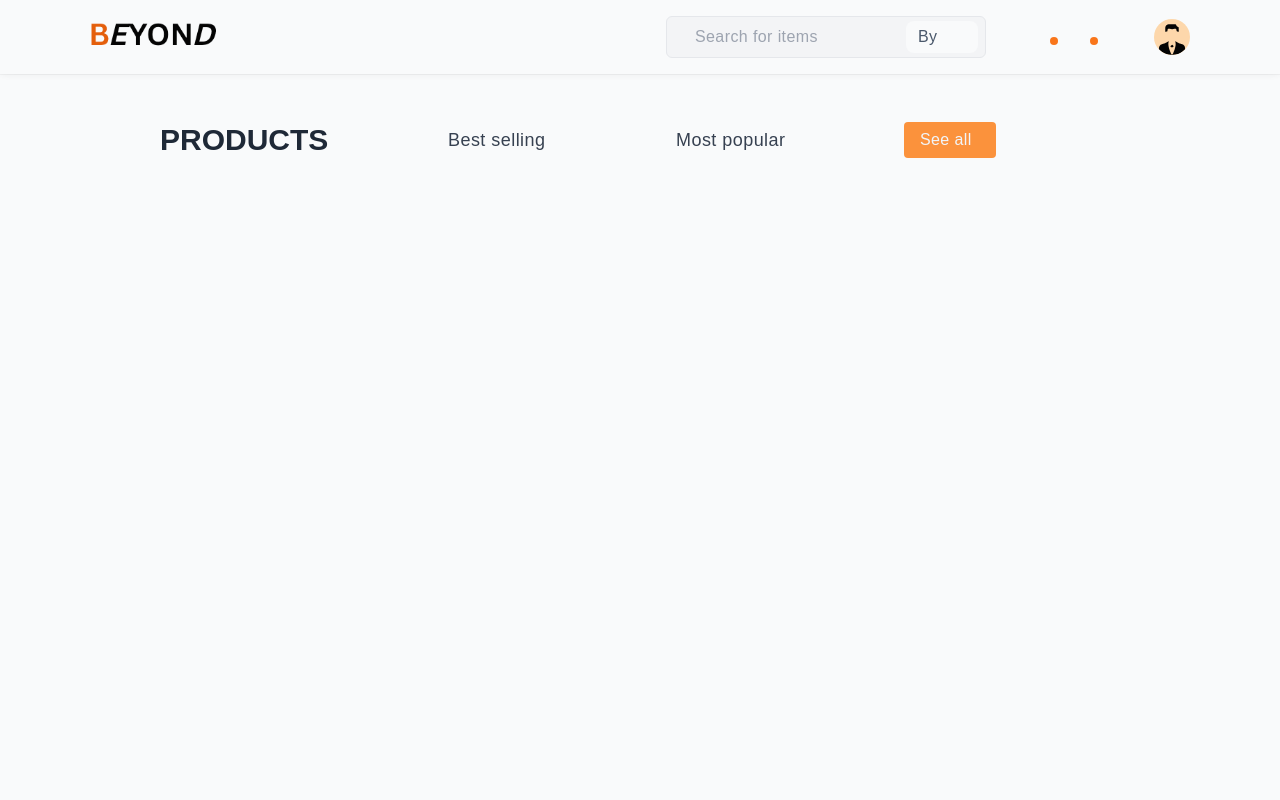
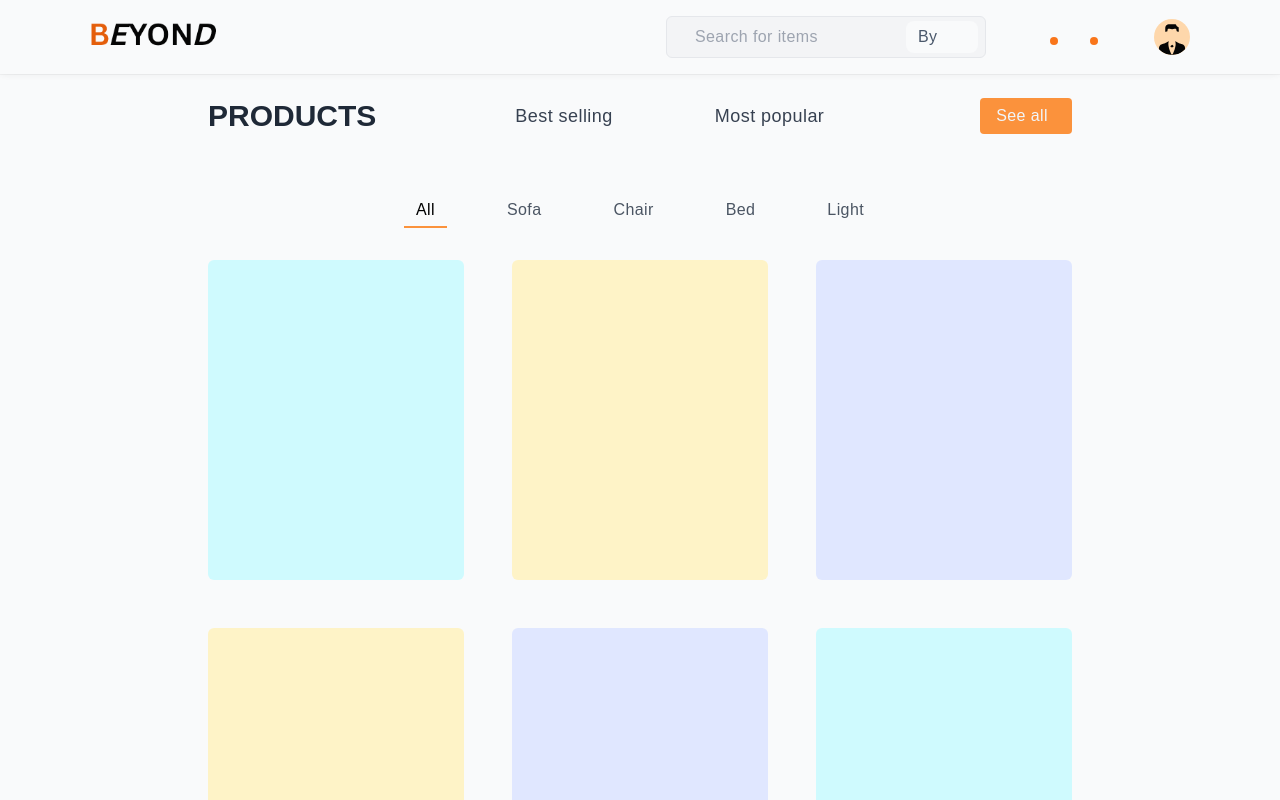
Before and after one commit to Amos-Ditto/Beyond-Furniture, a Nuxt app in the folder beyond-ui/: page /index in a window 1280 px wide. Built offline with nearby package versions, Linux system fonts and the light colour scheme.

Commit message:
chore: Update on Home Page Design

```diff
--- /dev/null
+++ b/beyond-ui/components/Cards/AboutDetail.vue
@@ -0,0 +1,3 @@
+<template>
+	<div class="w-full flex flex-col gap-y-1"></div>
+</template>
--- /dev/null
+++ b/beyond-ui/components/Cards/HomeItemCard.vue
@@ -0,0 +1,9 @@
+<script setup lang="ts">
+defineProps<{
+	bg: string;
+}>();
+</script>
+
+<template>
+	<div class="item flex flex-col rounded-md px-2 py-3 gap-y-3 min-h-[20rem]" :class="bg"></div>
+</template>
--- /dev/null
+++ b/beyond-ui/components/ServicesDescription.vue
@@ -0,0 +1,7 @@
+<template>
+	<div class="w-full grid grid-cols-2 gap-4 py-2">
+		<div class="descriptions flex flex-col gap-y-3">
+			<div class="details-list grid grid-cols-2 gap-4"></div>
+		</div>
+	</div>
+</template>
--- a/beyond-ui/nuxt.config.ts
+++ b/beyond-ui/nuxt.config.ts
@@ -2,7 +2,10 @@ import presetIcons from "@unocss/preset-icons";
 
 export default defineNuxtConfig({
 	css: ["~/assets/css/tailwind.css"],
-	buildModules: ["@nuxtjs/tailwindcss", "@unocss/nuxt"],
+	buildModules: ["@nuxtjs/tailwindcss", "@unocss/nuxt", "@nuxtjs/color-mode"],
+	coloMode: {
+		classSuffix: "",
+	},
 	app: {
 		head: {
 			charset: "utf-16",
--- a/beyond-ui/package.json
+++ b/beyond-ui/package.json
@@ -9,6 +9,7 @@
   },
   "devDependencies": {
     "@iconify-json/mdi": "^1.1.34",
+    "@nuxtjs/color-mode": "^3.1.8",
     "@nuxtjs/tailwindcss": "^6.1.1",
     "@unocss/nuxt": "^0.46.1",
     "@unocss/preset-icons": "^0.46.1",
--- a/beyond-ui/pages/index.vue
+++ b/beyond-ui/pages/index.vue
@@ -1,5 +1,5 @@
 <template>
 	<NuxtLayout>
-		<NuxtPage class="pt-12" />
+		<NuxtPage class="pt-6" />
 	</NuxtLayout>
 </template>
--- a/beyond-ui/pages/index/index.vue
+++ b/beyond-ui/pages/index/index.vue
@@ -1,23 +1,53 @@
 <template>
-	<section class="w-full px-2 sm:px-4 md:px-12 lg:px-28 xl:px-40">
+	<section class="w-full px-2 sm:px-4 md:px-12 lg:px-28 xl:px-52 flex flex-col gap-y-3">
 		<header class="flex flex-row justify-between w-full">
 			<h3 class="text-3xl font-bold text-gray-800 uppercase">Products</h3>
 			<div class="categories grid grid-cols-3 gap-x-3 w-[70%]">
-				<div class="link flex items-center justify-start">
+				<div class="link flex items-center justify-center">
 					<button class="text-lg tracking-wide text-gray-700">Best selling</button>
 				</div>
-				<div class="link flex items-center justify-start">
+				<div class="link flex items-center justify-center">
 					<button class="text-lg tracking-wide text-gray-700">Most popular</button>
 				</div>
-				<div class="link flex items-center justify-start">
+				<div class="link flex items-center justify-end">
 					<button
 						class="bg-orange-400 rounded flex flex-row gap-x-2 text-slate-100 tracking-wide items-center justify-center px-4 py-1.5 hover:bg-orange-500 transition-colors duration-200"
 					>
 						See all
-						<div class="i-mdi-arrow-right text-lg"></div>
+						<div class="i-mdi-arrow-right text-lg transition-transform duration-200"></div>
 					</button>
 				</div>
 			</div>
 		</header>
+		<section class="w-full flex flex-col py-2 gap-y-6">
+			<div class="sub-links w-full flex gap-x-8 sm:gap-x-12 justify-center items-center pt-10">
+				<button class="capitalize text-base border-b-2 border-orange-400 px-3 py-1 tracking-wide">All</button>
+				<button class="sub-link">Sofa</button>
+				<button class="sub-link">Chair</button>
+				<button class="sub-link">Bed</button>
+				<button class="sub-link">Light</button>
+			</div>
+			<div class="list-items-data grid grid-cols-1 sm:grid-cols-2 md:grid-cols-3 gap-8 lg:gap-12 py-2">
+				<CardsHomeItemCard :bg="'bg-cyan-100'" />
+				<CardsHomeItemCard :bg="'bg-amber-100'" />
+				<CardsHomeItemCard :bg="'bg-indigo-100'" />
+				<CardsHomeItemCard :bg="'bg-amber-100'" />
+				<CardsHomeItemCard :bg="'bg-indigo-100'" />
+				<CardsHomeItemCard :bg="'bg-cyan-100'" />
+			</div>
+		</section>
+		<section class="w-full flex flex-col pt-8">
+			<ServicesDescription />
+		</section>
 	</section>
 </template>
+
+<style scoped>
+.sub-links button.sub-link {
+	@apply capitalize text-base border-b-2 border-transparent px-3 py-1 text-gray-600 tracking-wide hover:border-orange-400 hover:text-inherit transition-colors duration-200;
+}
+
+.categories .link button:hover .i-mdi-arrow-right {
+	@apply translate-x-1;
+}
+</style>
--- a/beyond-ui/tailwind.config.js
+++ b/beyond-ui/tailwind.config.js
@@ -19,5 +19,6 @@ module.exports = {
 			"2xl": "1536px",
 		},
 	},
+	darkMode: "class",
 	plugins: [],
 };
```
Also changed, not shown: 1 other file (tests, documents, lock files or other folders).
